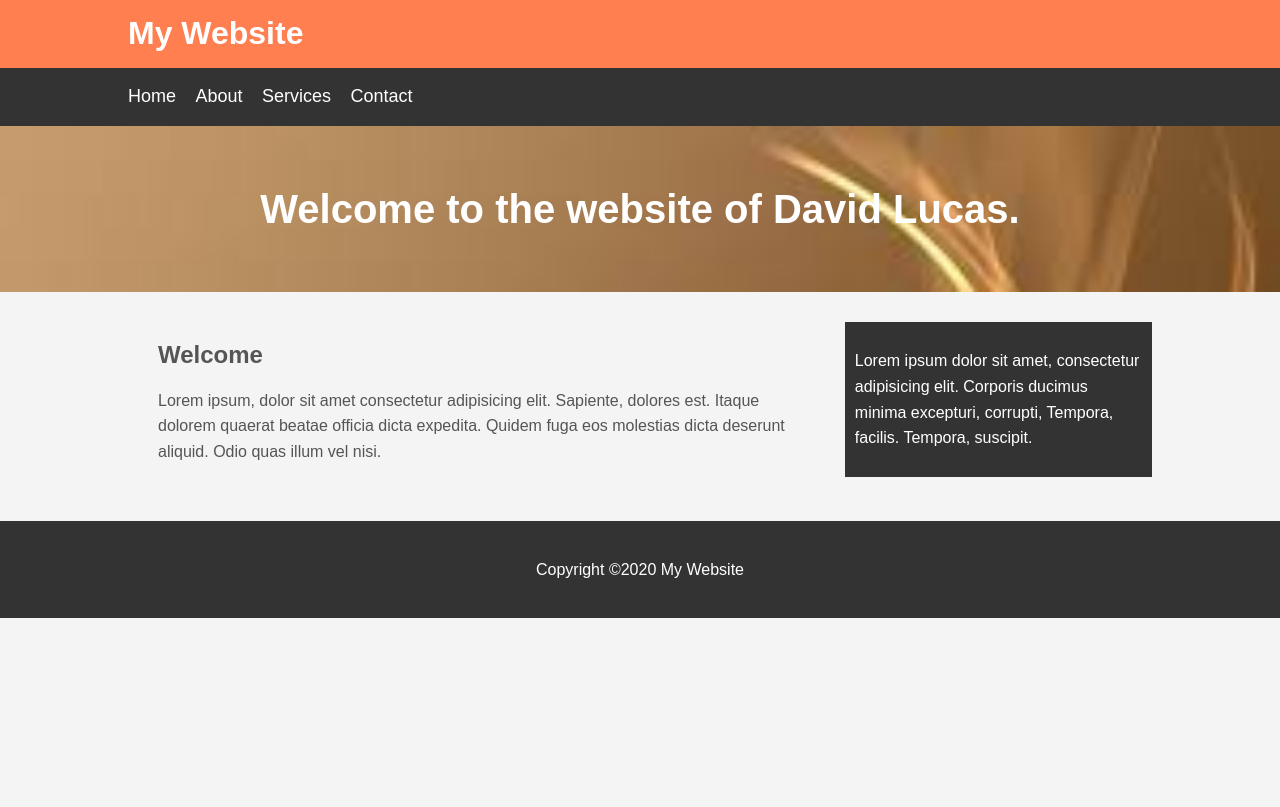
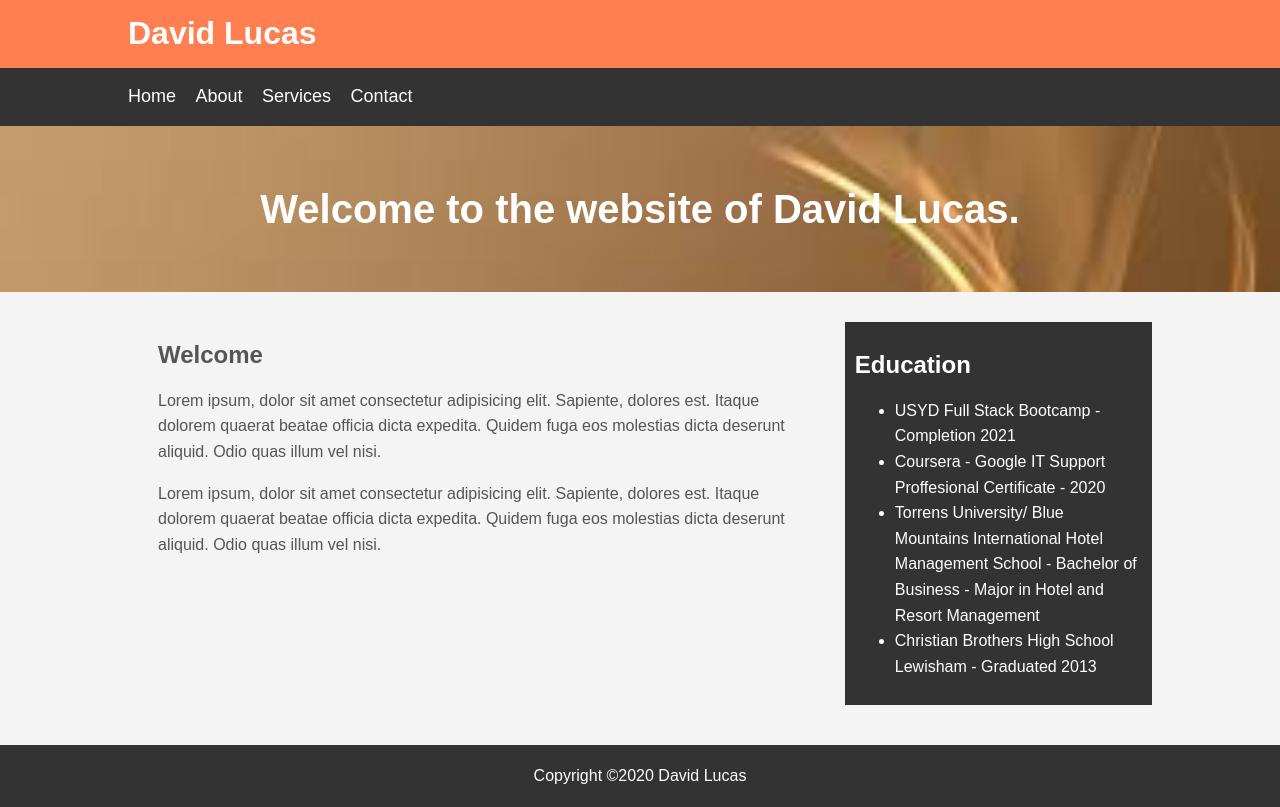
Before and after one commit to DCLucas95/DCLucas95.github.io, a plain HTML site: page index.html in a window 1280 px wide. Drawn offline with Linux system fonts and the light colour scheme.

Commit message:
Updated my website

```diff
--- a/css/style.css
+++ b/css/style.css
@@ -75,7 +75,7 @@ Body{
     background: #333333;
     color: #fff;
     text-align: center;
-    padding: 20px;
+    padding: 2px;
     margin-top:40px;
 }
 
--- a/index.html
+++ b/index.html
@@ -8,7 +8,7 @@
 <body>
     <header id="main-header">
         <div class=container>
-            <h1>My Website</h1>
+            <h1>David Lucas</h1>
         </div>
     </header>
 
@@ -33,15 +33,25 @@
         <section id="main">
             <h1>Welcome</h1>
             <p>Lorem ipsum, dolor sit amet consectetur adipisicing elit. Sapiente, dolores est. Itaque dolorem quaerat beatae officia dicta expedita. Quidem fuga eos molestias dicta deserunt aliquid. Odio quas illum vel nisi.</p>
+            <p>Lorem ipsum, dolor sit amet consectetur adipisicing elit. Sapiente, dolores est. Itaque dolorem quaerat beatae officia dicta expedita. Quidem fuga eos molestias dicta deserunt aliquid. Odio quas illum vel nisi.</p>
+
         </section>
         <aside id="sidebar">
-        <p>Lorem ipsum dolor sit amet, consectetur adipisicing elit. Corporis ducimus minima excepturi, corrupti,  Tempora, facilis. Tempora, suscipit.
-        </p>
+        <div>
+            <h2>Education</h2>
+            <ul>
+                <li>USYD Full Stack Bootcamp - Completion 2021</li>
+                <li>Coursera - Google IT Support Proffesional Certificate - 2020</li>
+                <li>Torrens University/ Blue Mountains International Hotel Management School - Bachelor of Business - Major in Hotel and Resort Management</li>
+                <li>Christian Brothers High School Lewisham - Graduated 2013</li>
+            </ul>
+        </div>
+
         </aside>
     </div>
 
     <footer id="main-footer">
-        <p>Copyright &copy;2020 My Website</p>
+        <p>Copyright &copy;2020 David Lucas</p>
     </footer>
 </body>
 </html>
```
